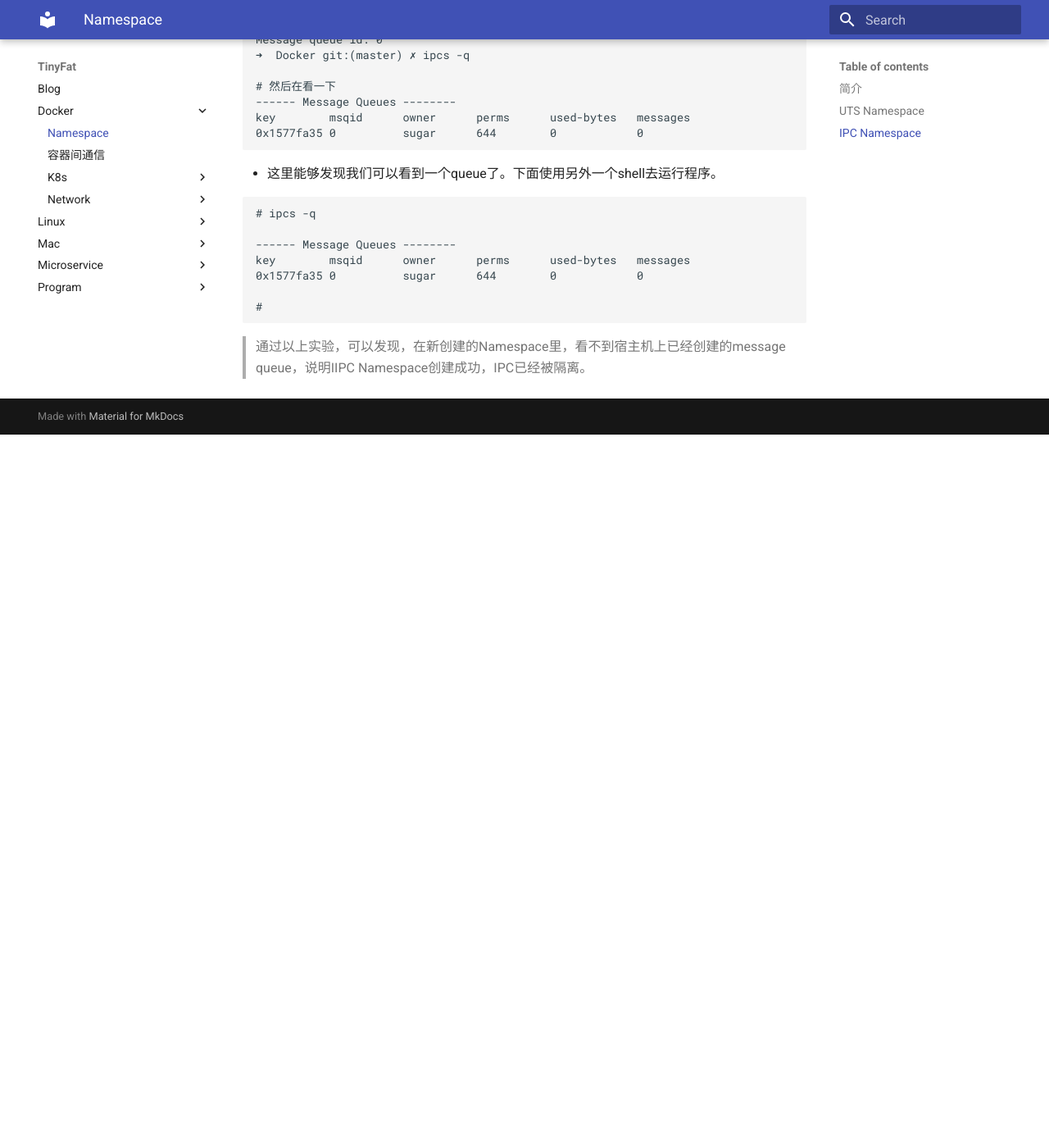
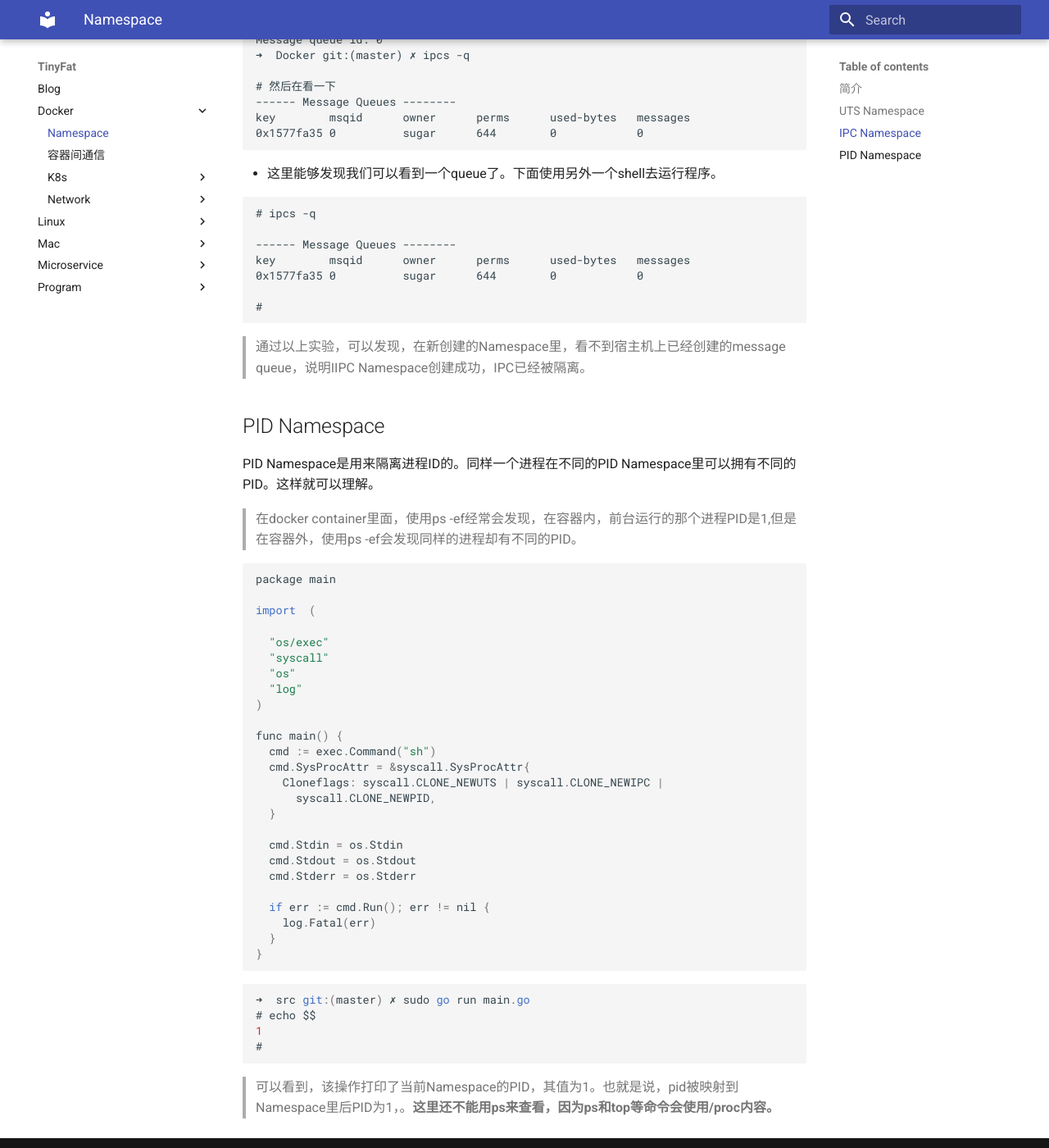
Before and after one commit to thj8/blog, an MkDocs documentation site: the page built from docs/Docker/namespace.md, in a window 1280 px wide and 1400 px high, scrolled down 2326 px. Shown: the whole window at 82% size. Built offline with MkDocs 1.6.1 and Material for MkDocs 9.7.7, drawn with Linux system fonts in a browser that asks for light colours; before the commit the page ends 2856 px from its top, so only the background shows below that.

Commit message:
pid namespace

````diff
--- a/docs/Docker/namespace.md
+++ b/docs/Docker/namespace.md
@@ -73,7 +73,7 @@ import  (
 func main() {
   cmd := exec.Command("sh")
   cmd.SysProcAttr = &syscall.SysProcAttr{
-    Cloneflags: syscall.CLONE_NEWUTS | syscall.CLONE_NEWIPC)
+    Cloneflags: syscall.CLONE_NEWUTS | syscall.CLONE_NEWIPC,
   }
 
   cmd.Stdin = os.Stdin
@@ -119,3 +119,44 @@ key        msqid      owner      perms      used-bytes   messages
 ```
 
 > 通过以上实验，可以发现，在新创建的Namespace里，看不到宿主机上已经创建的message queue，说明IIPC Namespace创建成功，IPC已经被隔离。
+
+## PID Namespace
+PID Namespace是用来隔离进程ID的。同样一个进程在不同的PID Namespace里可以拥有不同的PID。这样就可以理解。
+
+> 在docker container里面，使用ps -ef经常会发现，在容器内，前台运行的那个进程PID是1,但是在容器外，使用ps -ef会发现同样的进程却有不同的PID。
+
+```
+package main
+
+import  (
+
+  "os/exec"
+  "syscall"
+  "os"
+  "log"
+)
+
+func main() {
+  cmd := exec.Command("sh")
+  cmd.SysProcAttr = &syscall.SysProcAttr{
+    Cloneflags: syscall.CLONE_NEWUTS | syscall.CLONE_NEWIPC |
+      syscall.CLONE_NEWPID,
+  }
+
+  cmd.Stdin = os.Stdin
+  cmd.Stdout = os.Stdout
+  cmd.Stderr = os.Stderr
+
+  if err := cmd.Run(); err != nil {
+    log.Fatal(err)
+  }
+}
+```
+
+```
+➜  src git:(master) ✗ sudo go run main.go
+# echo $$
+1
+#
+```
+> 可以看到，该操作打印了当前Namespace的PID，其值为1。也就是说，pid被映射到Namespace里后PID为1，。**这里还不能用ps来查看，因为ps和top等命令会使用/proc内容。**
````
Also changed, not shown: 2 other files.
